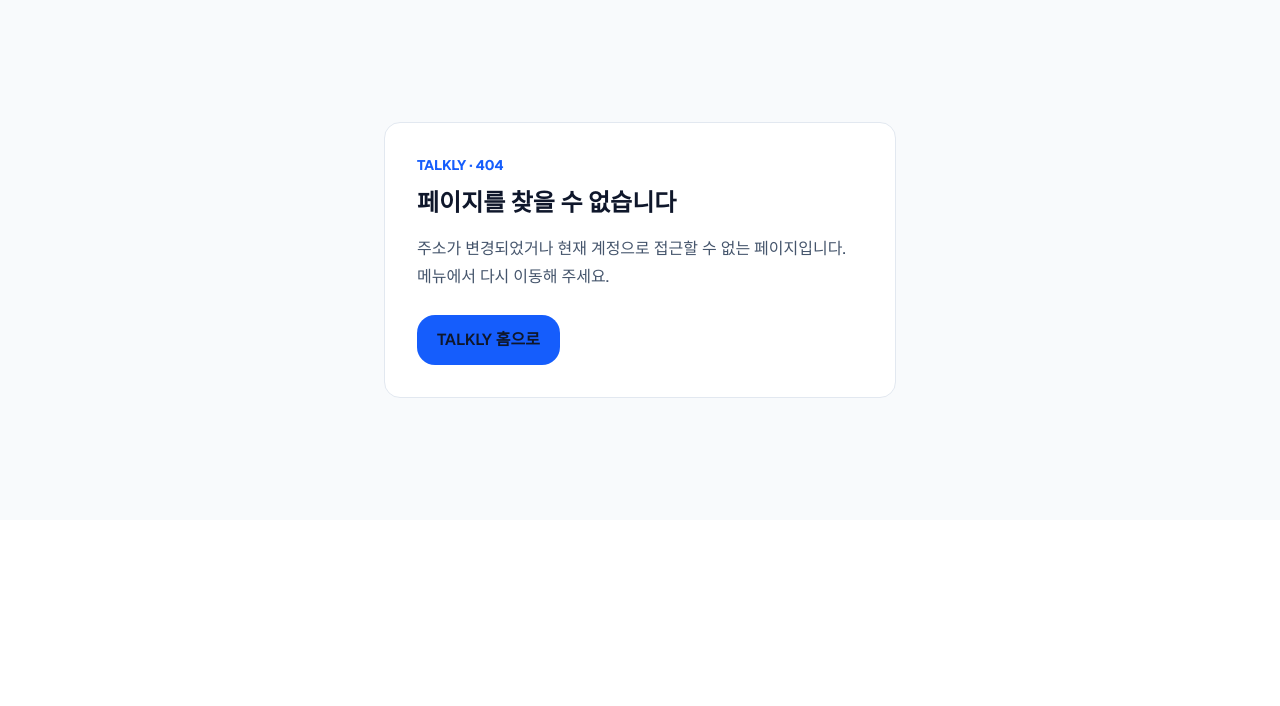
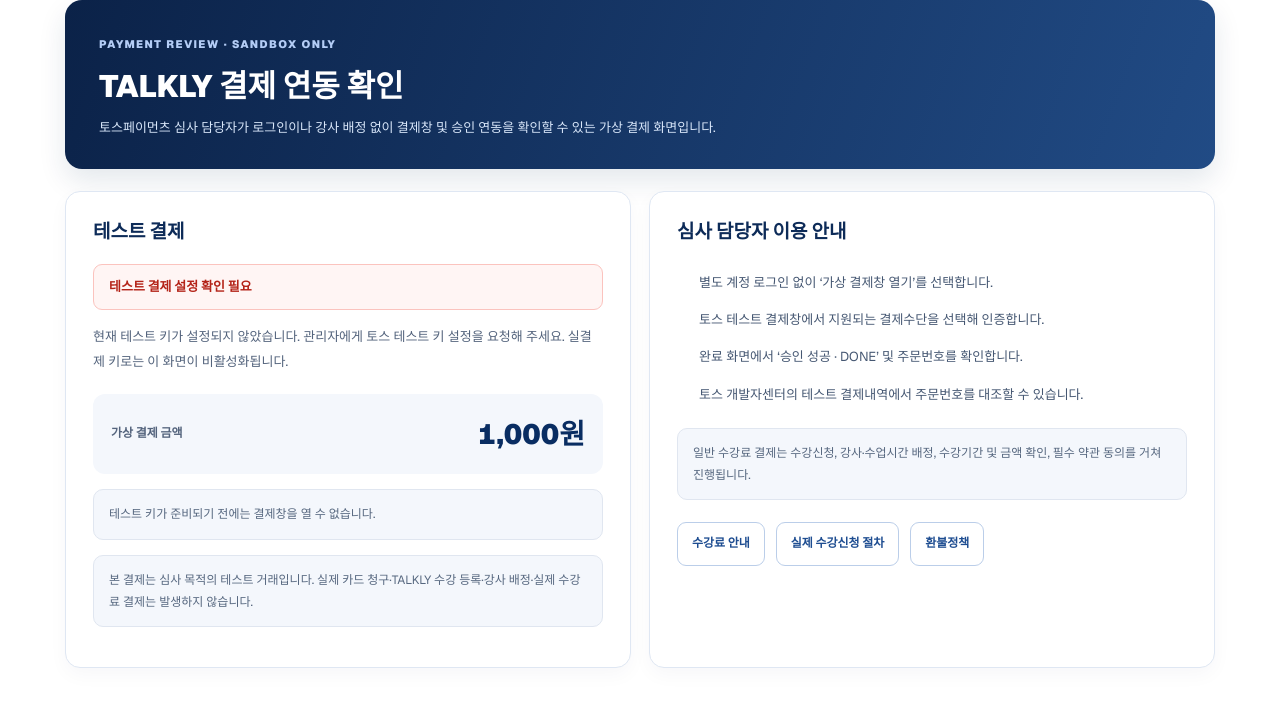
Before and after one commit to buyallkorea/talkly-platform, a Next.js app: page /payment-review in a window 1280 px wide. Before the commit this address had no page. Shown: the top 706 px of the page. Built offline with nearby package versions, Linux system fonts and the light colour scheme; no server answers.

Commit message:
feat: public Toss sandbox payment review UI app/payment-review/page.tsx

```diff
--- /dev/null
+++ b/app/payment-review/page.tsx
@@ -0,0 +1,59 @@
+import Link from "next/link";
+import TossReviewCheckout from "./TossReviewCheckout";
+import { isSandboxKeyPair, TOSS_SANDBOX_AMOUNT } from "@/lib/payments/toss-sandbox-order";
+
+export const dynamic = "force-dynamic";
+export const metadata = {
+  title: "토스페이먼츠 결제 연동 테스트 | TALKLY",
+  description: "TALKLY 토스페이먼츠 결제 연동을 확인하는 심사 전용 가상 결제 화면입니다.",
+  robots: { index: false, follow: false },
+};
+
+export default function TossPaymentReviewPage() {
+  const publicKey = process.env.NEXT_PUBLIC_TOSS_CLIENT_KEY;
+  const secretKey = process.env.TOSS_SECRET_KEY;
+  const ready = isSandboxKeyPair(publicKey, secretKey);
+
+  return (
+    <main className="talkly-toss-test-page">
+      <header className="talkly-toss-test-hero">
+        <span>PAYMENT REVIEW · SANDBOX ONLY</span>
+        <h1>TALKLY 결제 연동 확인</h1>
+        <p>토스페이먼츠 심사 담당자가 로그인이나 강사 배정 없이 결제창 및 승인 연동을 확인할 수 있는 가상 결제 화면입니다.</p>
+      </header>
+      <div className="talkly-toss-test-grid">
+        <section className="talkly-toss-test-panel">
+          <h2>테스트 결제</h2>
+          <div className={"talkly-toss-test-status " + (ready ? "is-ready" : "is-blocked")}>
+            {ready ? "테스트 결제 가능 · 실제 청구 없음" : "테스트 결제 설정 확인 필요"}
+          </div>
+          <p>{ready
+            ? "토스 테스트 키 환경입니다. 신용카드 등 테스트 가능한 결제수단을 선택하시면 승인 결과를 확인할 수 있습니다."
+            : "현재 테스트 키가 설정되지 않았습니다. 관리자에게 토스 테스트 키 설정을 요청해 주세요. 실결제 키로는 이 화면이 비활성화됩니다."}</p>
+          <div className="talkly-toss-test-amount"><span>가상 결제 금액</span><strong>{TOSS_SANDBOX_AMOUNT.toLocaleString("ko-KR")}원</strong></div>
+          {ready && publicKey
+            ? <TossReviewCheckout clientKey={publicKey} />
+            : <p className="talkly-toss-test-notice">테스트 키가 준비되기 전에는 결제창을 열 수 없습니다.</p>}
+          <p className="talkly-toss-test-notice">
+            본 결제는 심사 목적의 테스트 거래입니다. 실제 카드 청구·TALKLY 수강 등록·강사 배정·실제 수강료 결제는 발생하지 않습니다.
+          </p>
+        </section>
+        <section className="talkly-toss-test-panel">
+          <h2>심사 담당자 이용 안내</h2>
+          <ol>
+            <li>별도 계정 로그인 없이 ‘가상 결제창 열기’를 선택합니다.</li>
+            <li>토스 테스트 결제창에서 지원되는 결제수단을 선택해 인증합니다.</li>
+            <li>완료 화면에서 ‘승인 성공 · DONE’ 및 주문번호를 확인합니다.</li>
+            <li>토스 개발자센터의 테스트 결제내역에서 주문번호를 대조할 수 있습니다.</li>
+          </ol>
+          <p className="talkly-toss-test-notice">일반 수강료 결제는 수강신청, 강사·수업시간 배정, 수강기간 및 금액 확인, 필수 약관 동의를 거쳐 진행됩니다.</p>
+          <div className="talkly-toss-test-actions">
+            <Link className="talkly-toss-test-link" href="/tuition">수강료 안내</Link>
+            <Link className="talkly-toss-test-link" href="/enroll">실제 수강신청 절차</Link>
+            <Link className="talkly-toss-test-link" href="/refund-policy">환불정책</Link>
+          </div>
+        </section>
+      </div>
+    </main>
+  );
+}
```
